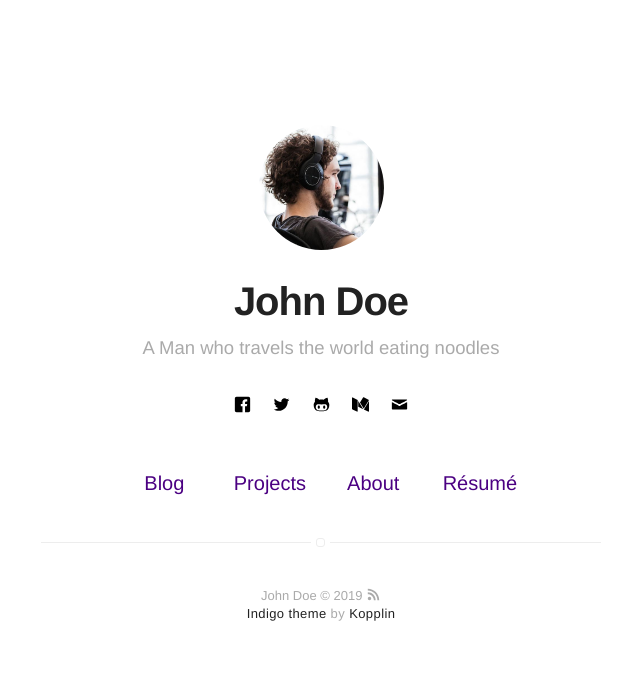
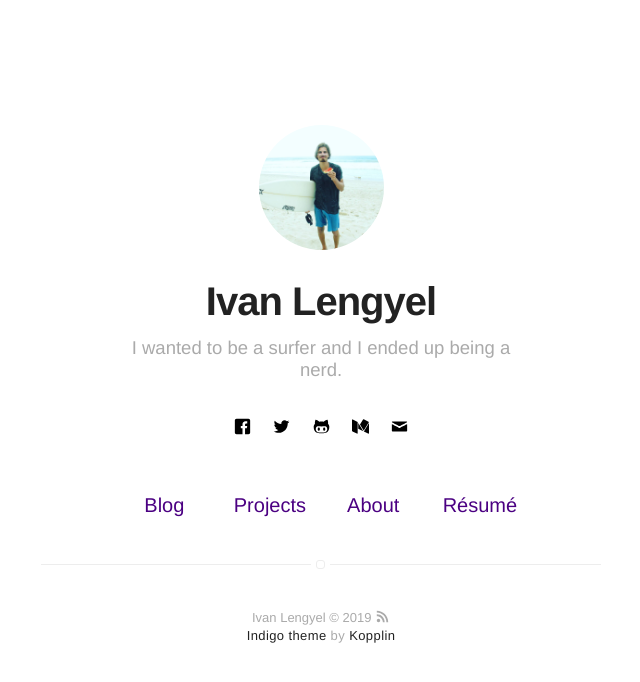
Before and after one commit to ivanlen/ivanlen.github.io, a Jekyll site: the page built from index.html, in a window 1280 px wide. Shown: the top 682 px of the page, without its empty margins (319-959 px from the left). Built offline with Jekyll 4.4.1, drawn with Linux system fonts in a browser that asks for light colours.

Commit message:
test profile picture

```diff
--- a/_config.yml
+++ b/_config.yml
@@ -1,6 +1,6 @@
 # main text of home
-name: John Doe
-bio: A Man who travels the world eating noodles
+name: Ivan Lengyel
+bio: I wanted to be a surfer and I ended up being a nerd.
 
 # twitter summary info
 description: A blog about technology and stuff related
@@ -8,7 +8,7 @@ description: A blog about technology and stuff related
 # if it's an external image, update below for true
 # better with square images
 external-image: false
-picture: assets/images/profile.jpg
+picture: assets/images/surf_sandia.jpg
 
 # If you want to include your resume, set to true
 # and specify source (external or local).
```
Also changed, not shown: assets/images/surf_sandia.jpg (added).
